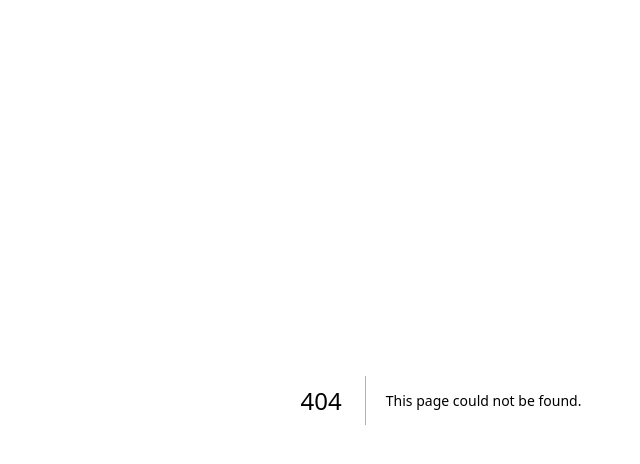
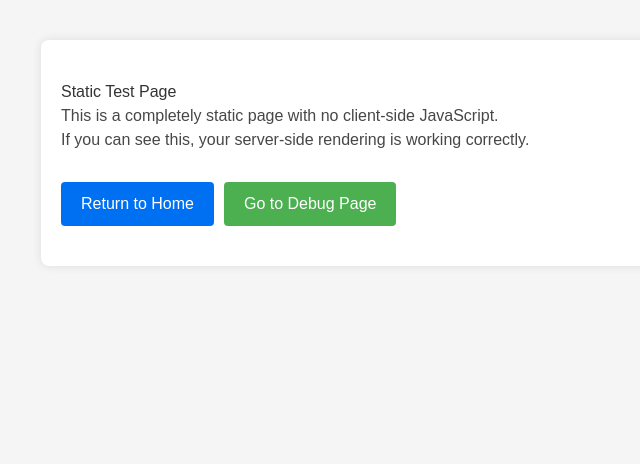
Before and after one commit to xerophilus/dekr-web, a Next.js app: page /static in a window 1280 px wide. Before the commit this address had no page. Shown: the top 464 px of the page, without its empty margins (199-839 px from the left). Built offline with nearby package versions, Linux system fonts and the light colour scheme.

Commit message:
Add debug pages and fix Next.js config for Cloudflare

```diff
--- /dev/null
+++ b/next.config.js
@@ -0,0 +1,17 @@
+/** @type {import('next').NextConfig} */
+const nextConfig = {
+  reactStrictMode: true,
+  swcMinify: true,
+  images: {
+    unoptimized: true,
+  },
+  // Add specific Cloudflare compatibility settings
+  experimental: {
+    // Required for Cloudflare Pages
+    appDir: true,
+  },
+  // Ensure proper output for Cloudflare Pages
+  output: 'standalone',
+};
+
+module.exports = nextConfig;
--- /dev/null
+++ b/src/app/debug/page.tsx
@@ -0,0 +1,54 @@
+"use client";
+
+import { useEffect, useState } from 'react';
+
+interface DebugInfo {
+  loaded: boolean;
+  time: string;
+  envVars: Record<string, string>;
+}
+
+export default function DebugPage() {
+  const [info, setInfo] = useState<DebugInfo>({
+    loaded: true,
+    time: new Date().toISOString(),
+    envVars: {}
+  });
+
+  useEffect(() => {
+    // Collect available environment variables (only NEXT_PUBLIC_ ones are accessible)
+    const envVars: Record<string, string> = {};
+    Object.keys(process.env).forEach(key => {
+      if (key.startsWith('NEXT_PUBLIC_')) {
+        envVars[key] = process.env[key] ? 'Defined' : 'Undefined';
+      }
+    });
+
+    setInfo(prev => ({
+      ...prev,
+      envVars
+    }));
+  }, []);
+
+  return (
+    <div style={{ padding: '40px', fontFamily: 'system-ui, sans-serif' }}>
+      <h1>Debug Page</h1>
+      <p>If you can see this, basic rendering is working!</p>
+
+      <h2>Page Info</h2>
+      <ul>
+        <li>Page loaded: {info.loaded ? 'Yes' : 'No'}</li>
+        <li>Load time: {info.time}</li>
+      </ul>
+
+      <h2>Environment Variables</h2>
+      <p>Only NEXT_PUBLIC_ variables are visible:</p>
+      <pre style={{ background: '#f0f0f0', padding: '10px', borderRadius: '4px' }}>
+        {JSON.stringify(info.envVars, null, 2)}
+      </pre>
+
+      <h2>Navigation</h2>
+      <p><a href="/" style={{ color: 'blue' }}>Return to home page</a></p>
+    </div>
+  );
+}
--- /dev/null
+++ b/src/app/static/page.tsx
@@ -0,0 +1,58 @@
+export default function StaticPage() {
+  return (
+    <html>
+      <head>
+        <title>Static Test Page</title>
+      </head>
+      <body style={{
+        fontFamily: 'Arial, sans-serif',
+        margin: 0,
+        padding: 0,
+        backgroundColor: '#f5f5f5'
+      }}>
+        <div style={{
+          maxWidth: '800px',
+          margin: '0 auto',
+          padding: '40px 20px',
+          backgroundColor: 'white',
+          boxShadow: '0 0 10px rgba(0,0,0,0.1)',
+          borderRadius: '8px',
+          marginTop: '40px'
+        }}>
+          <h1 style={{ color: '#333' }}>Static Test Page</h1>
+          <p>This is a completely static page with no client-side JavaScript.</p>
+          <p>If you can see this, your server-side rendering is working correctly.</p>
+          <div style={{ marginTop: '30px' }}>
+            <a
+              href="/"
+              style={{
+                display: 'inline-block',
+                padding: '10px 20px',
+                backgroundColor: '#0070f3',
+                color: 'white',
+                textDecoration: 'none',
+                borderRadius: '4px'
+              }}
+            >
+              Return to Home
+            </a>
+            <a
+              href="/debug"
+              style={{
+                display: 'inline-block',
+                padding: '10px 20px',
+                backgroundColor: '#4CAF50',
+                color: 'white',
+                textDecoration: 'none',
+                borderRadius: '4px',
+                marginLeft: '10px'
+              }}
+            >
+              Go to Debug Page
+            </a>
+          </div>
+        </div>
+      </body>
+    </html>
+  );
+}
```
